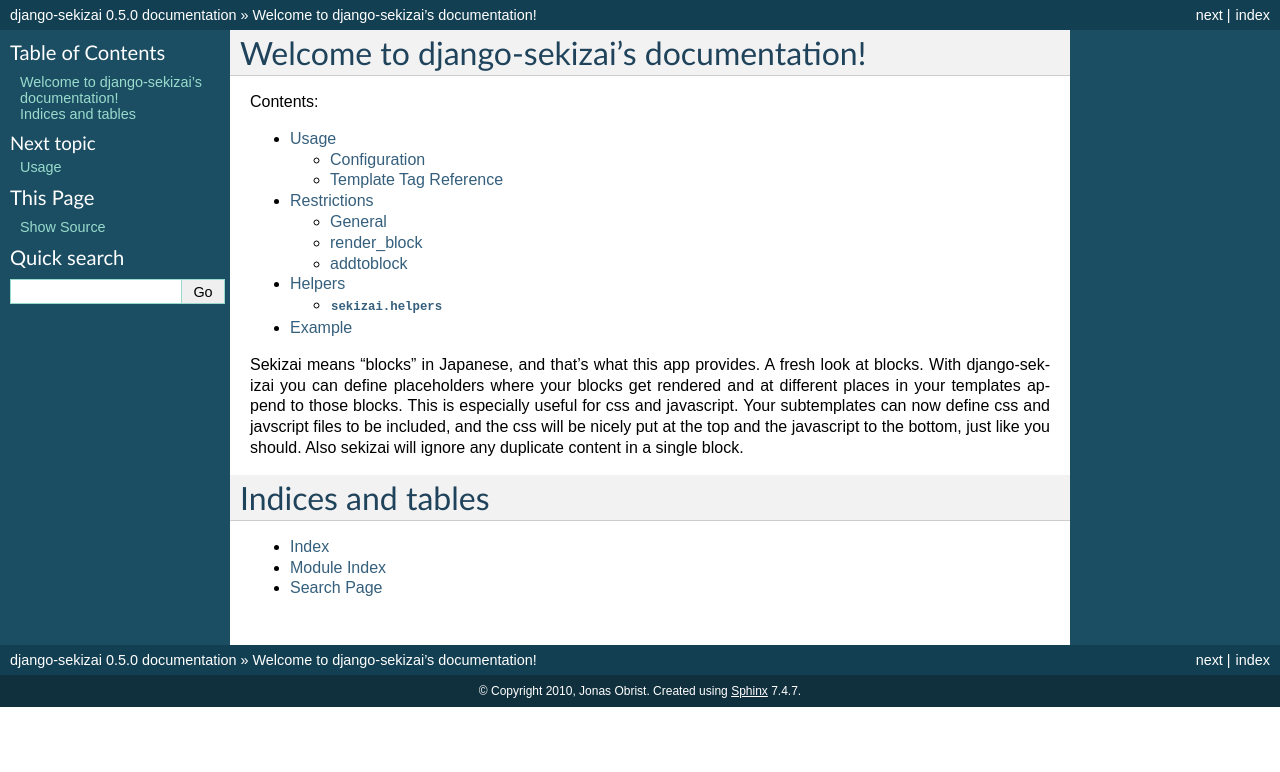
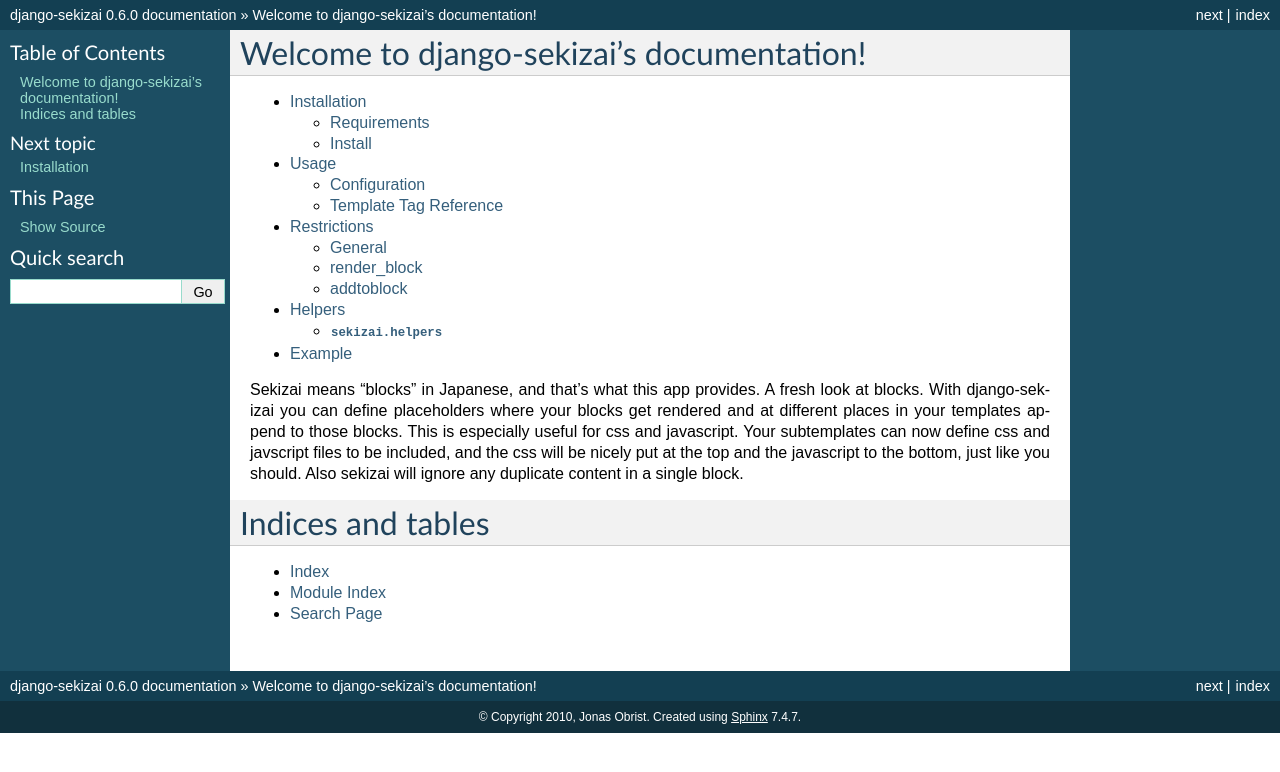
Before and after one commit to django-cms/django-sekizai, a Sphinx documentation site: the page built from docs/index.rst, in a window 1280 px wide. Shown: the top 772 px of the page. Built offline with Sphinx 7.4.7, drawn with Linux system fonts in a browser that asks for light colours.

```diff
--- a/docs/conf.py
+++ b/docs/conf.py
@@ -45,9 +45,9 @@ copyright = u'2010, Jonas Obrist'
 # built documents.
 #
 # The short X.Y version.
-version = '0.5'
+version = '0.6'
 # The full version, including alpha/beta/rc tags.
-release = '0.5.0'
+release = '0.6.0'
 
 # The language for content autogenerated by Sphinx. Refer to documentation
 # for a list of supported languages.
--- a/docs/index.rst
+++ b/docs/index.rst
@@ -6,11 +6,10 @@
 Welcome to django-sekizai's documentation!
 ==========================================
 
-Contents:
-
 .. toctree::
     :maxdepth: 2
 
+    installation
     usage
     restrictions
     helpers
--- a/sekizai/__init__.py
+++ b/sekizai/__init__.py
@@ -1 +1 @@
-__version__ = '0.5'
+__version__ = '0.6'
```
Also changed, not shown: docs/installation.rst (added, +14 -0 lines).
